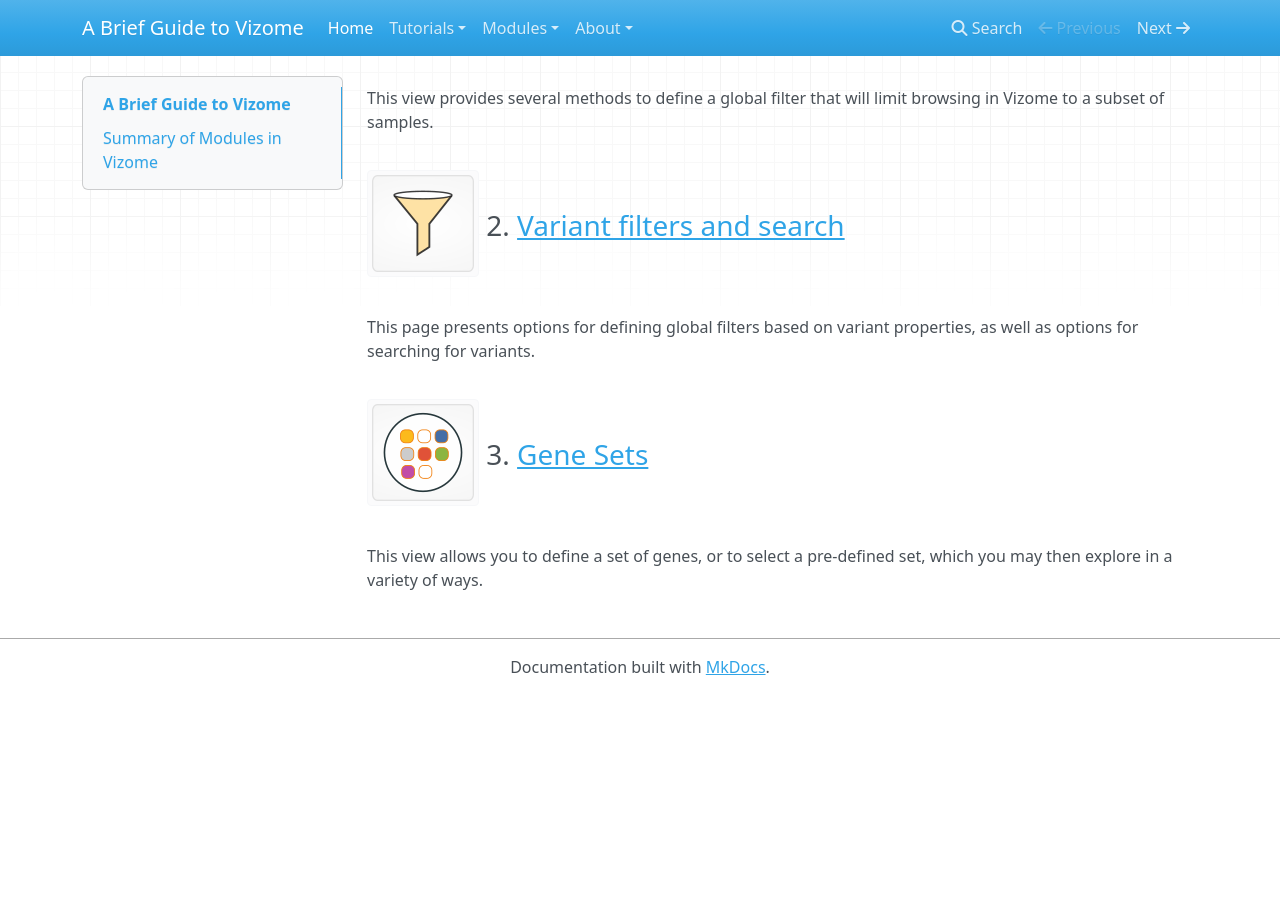
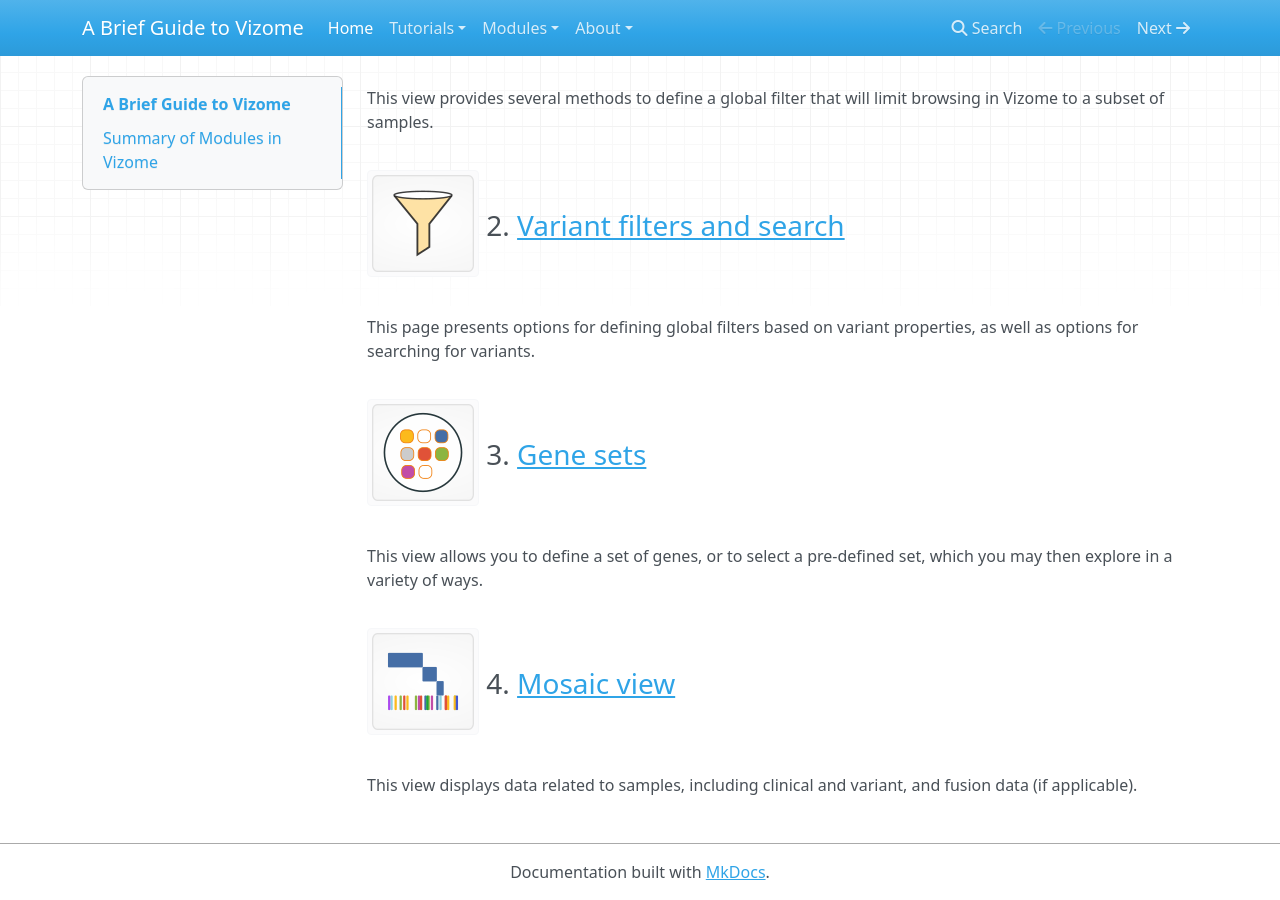
Before and after one commit to lopierra/vizome_docs, an MkDocs documentation site: the page built from docs/index.md, in a window 1280 px wide and 900 px high, scrolled down 1058 px. Built offline with MkDocs 1.6.1, drawn with Linux system fonts in a browser that asks for light colours; nearby versions of some CDN libraries; old or Windows-style settings are respelled for this version of MkDocs; before the commit the page ends 1753 px from its top, so only the background shows below that.

Commit message:
update mosaic

```diff
--- a/docs/index.md
+++ b/docs/index.md
@@ -20,6 +20,10 @@ This view provides several methods to define a global filter that will limit bro
 
 This page presents options for defining global filters based on variant properties, as well as options for searching for variants.
 
-### ![genesets_main](img/genesets_main.png) 3. [Gene Sets](http://vizome.org/aml/geneset/)
+### ![genesets_main](img/genesets_main.png) 3. [Gene sets](http://vizome.org/aml/geneset/)
 
 This view allows you to define a set of genes, or to select a pre-defined set, which you may then explore in a variety of ways.
+
+### ![mosaic](img/mosaic.png) 4. [Mosaic view](http://vizome.org/aml/mosaic/)
+
+This view displays data related to samples, including clinical and variant, and fusion data (if applicable).
```
Also changed, not shown: docs/mosaic.md (+34 -0 lines), docs/img/mosaic.png (added).
